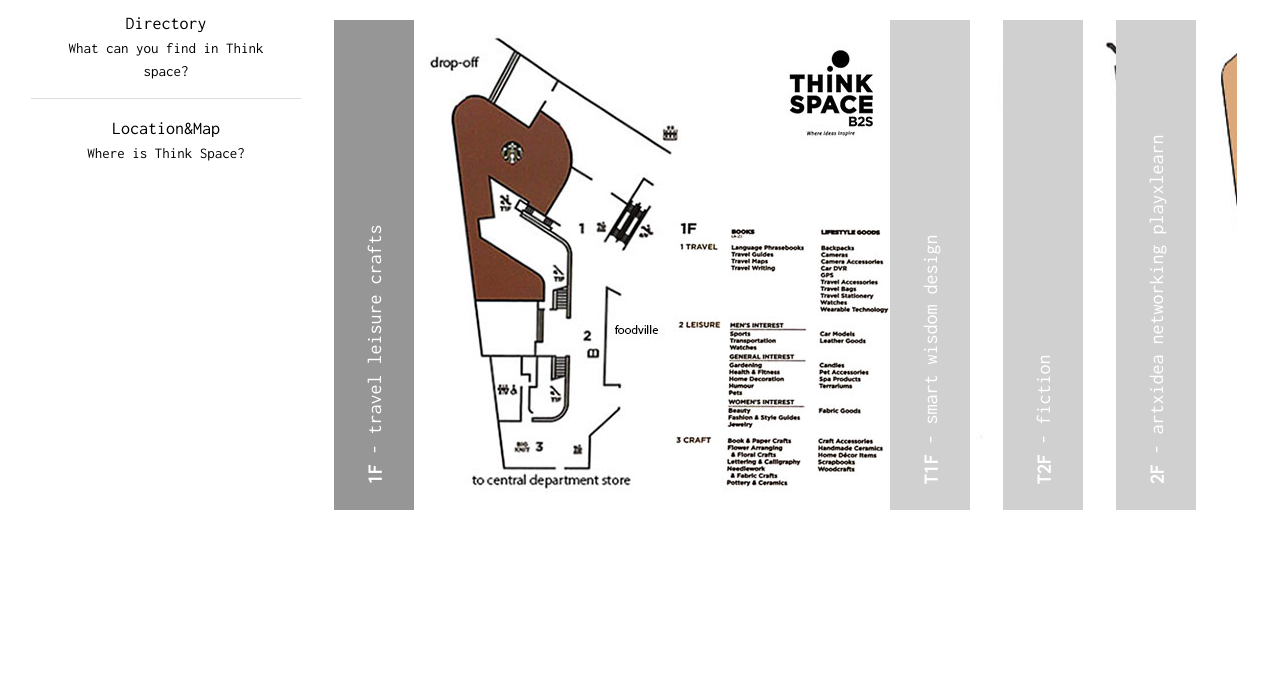
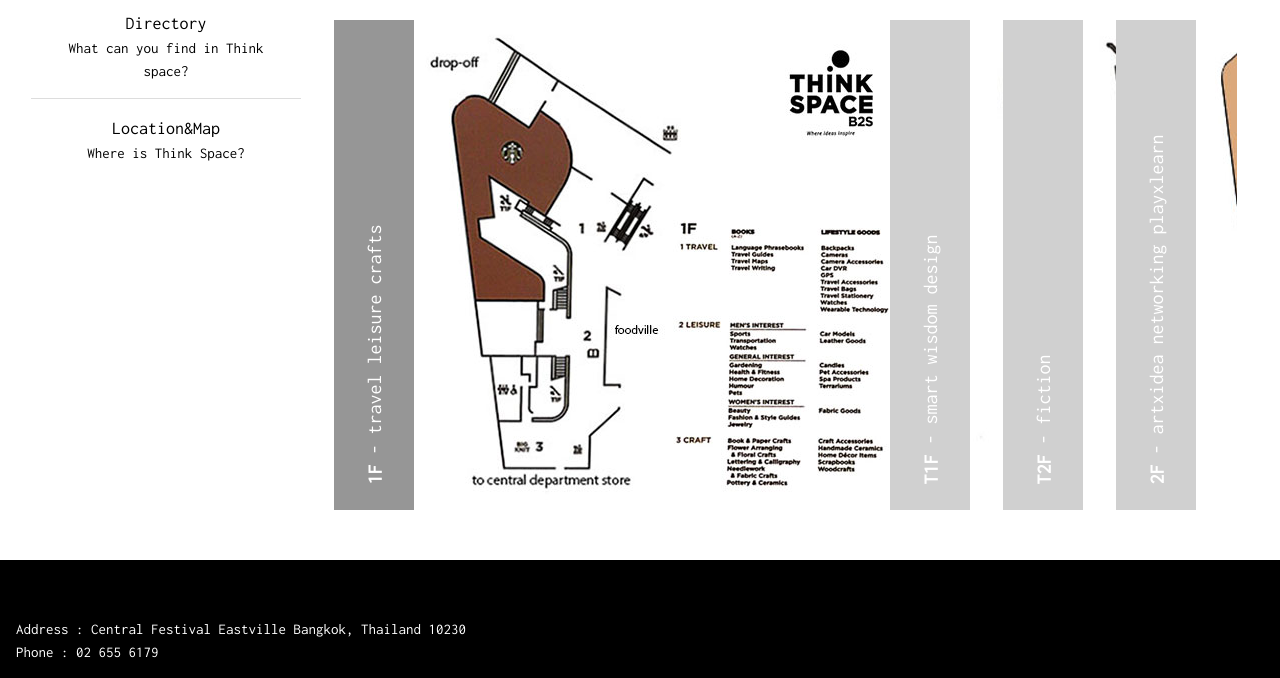
Before and after one commit to rungdonya/B2SPro, a website: page directory.html in a window 1280 px wide. Shown: the part 712-1390 px from the top of the page. Before the commit the page ends 1272 px from the top, so only its background shows below. Drawn offline with nearby package versions, Linux system fonts and the light colour scheme; some packages are replaced by stand-ins of ours.

Commit message:
separate page

```diff
--- a/directory.html
+++ b/directory.html
@@ -454,6 +454,12 @@
         </div>
 
     </div>
+
+    <!-- Footer -->
+    <div class="w3-container w3-black">
+        <h5>CONTACT US</h5>
+        <p>Address : Central Festival Eastville Bangkok, Thailand 10230<br>Phone : 02 655 6179<br></p>
+    </div>
 </div>
 
 <!-- End page content -->
```
Also changed, not shown: FindBook.html (+7 -4 lines), events.html (+6 -0 lines), home.html (+0 -4 lines).
